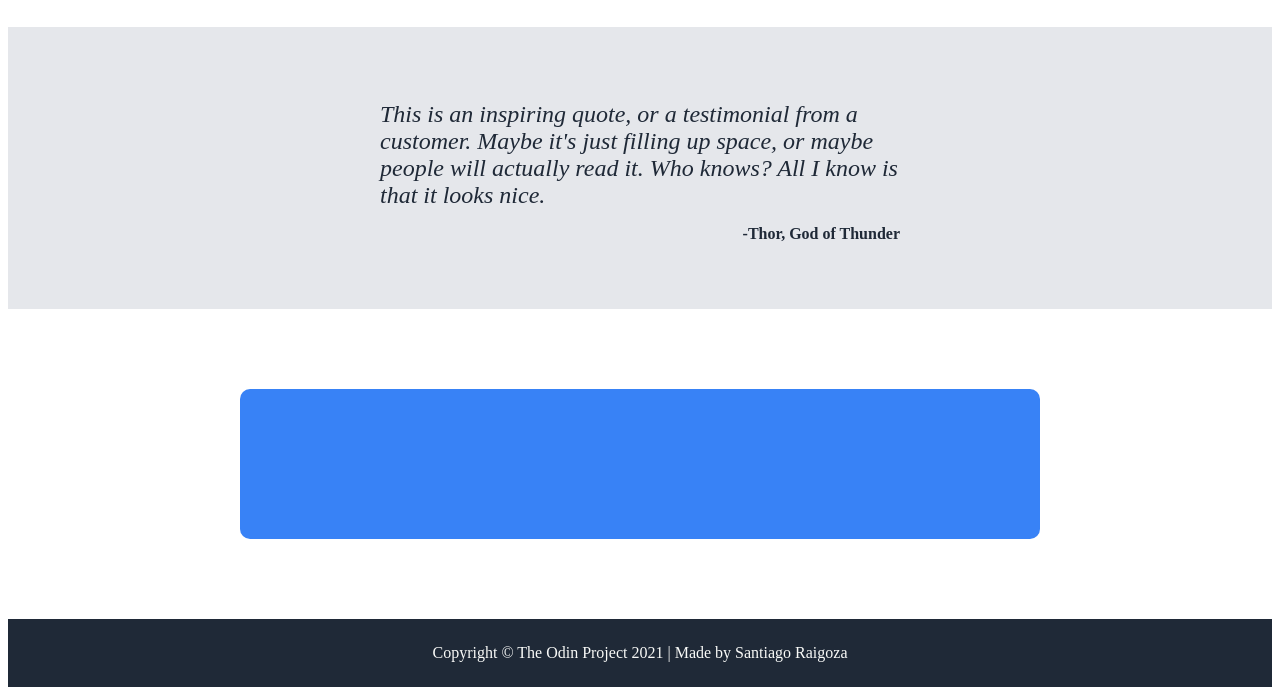
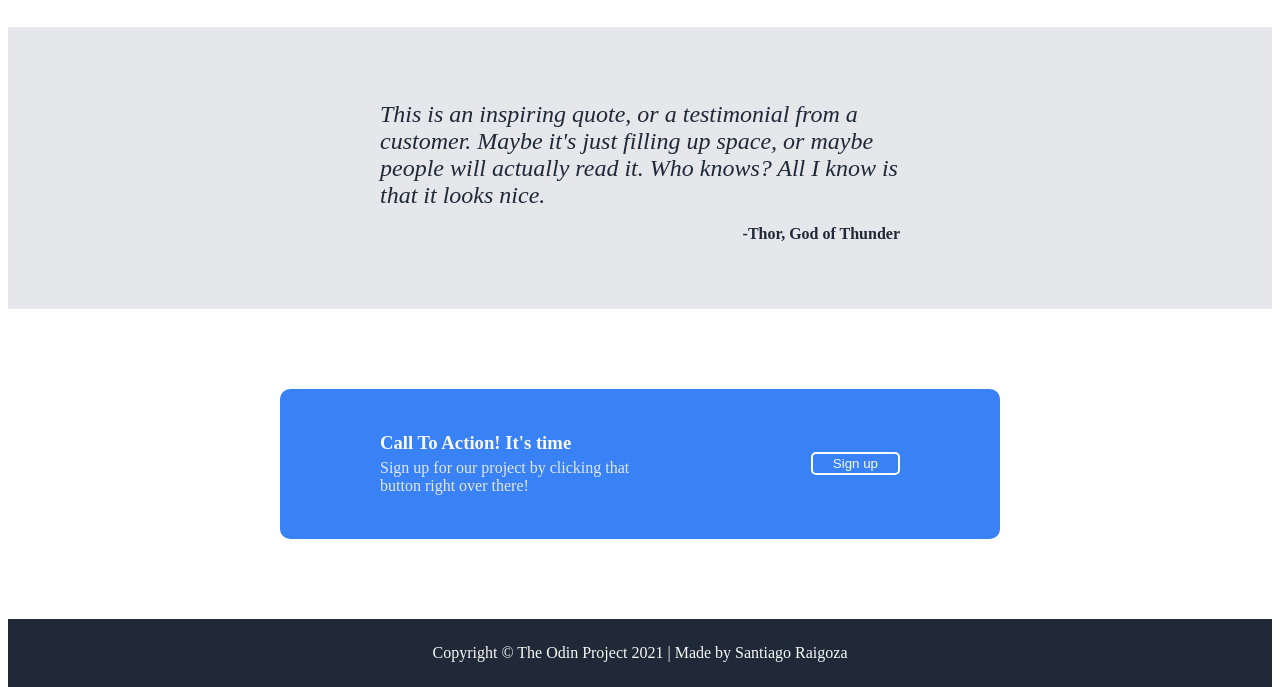
Before and after one commit to santi-raigoza/landing-page, a plain HTML site: page index.html in a window 1280 px wide. Shown: the part 659-1346 px from the top of the page. Drawn offline with Linux system fonts and the light colour scheme.

Commit message:
Completed call to action
Added a description and sign up button for the landing page

```diff
--- a/index.html
+++ b/index.html
@@ -64,7 +64,13 @@
         </div>
         <div class="call-to-action">
             <div class="cta-container">
-
+                <div class="cta-info">
+                    <div><h3 class="cta-h3">Call To Action! It's time</h3></div>
+                    <div><p class="cta-description">Sign up for our project by clicking that button right over there!</p></div>
+                </div>
+                <div class="cta-button-container">
+                    <button class="cta-button">Sign up</button>
+                </div>
             </div>
         </div>
         <div class="footer">
--- a/style.css
+++ b/style.css
@@ -67,7 +67,7 @@ a {
 
 .sign-in-button {
     background-color: #3882F6;
-    border-radius: 10%;
+    border-radius: 5px;
     color: #F9FAF8;
     padding: 2px 20px;
     border: none;
@@ -145,10 +145,45 @@ a {
 }
 
 .cta-container {
-    width: 800px;
+    display: flex;
+    width: 520px;
     height: 150px;
     background-color: #3882F6;
     border-radius: 10px;
+    padding: 0px 100px;
+    align-items: center;
+}
+
+.cta-info,
+.cta-button {
+    color: #F9FAF8;
+}
+
+.cta-info {
+    flex: 1;
+}
+
+.cta-button {
+    background-color: #3882F6;
+    border: 2px solid #F9FAF8;
+    border-radius: 5px;
+    padding: 2px 20px;
+}
+
+.cta-button-container {
+    display: flex;
+    flex: 1;
+    justify-content: end;
+    align-items: center;
+}
+
+.cta-description {
+    color: #E5E7EB;
+    margin: 0;
+}
+
+.cta-h3 {
+    margin: 0 0 5px 0;
 }
 
 .footer {
```
